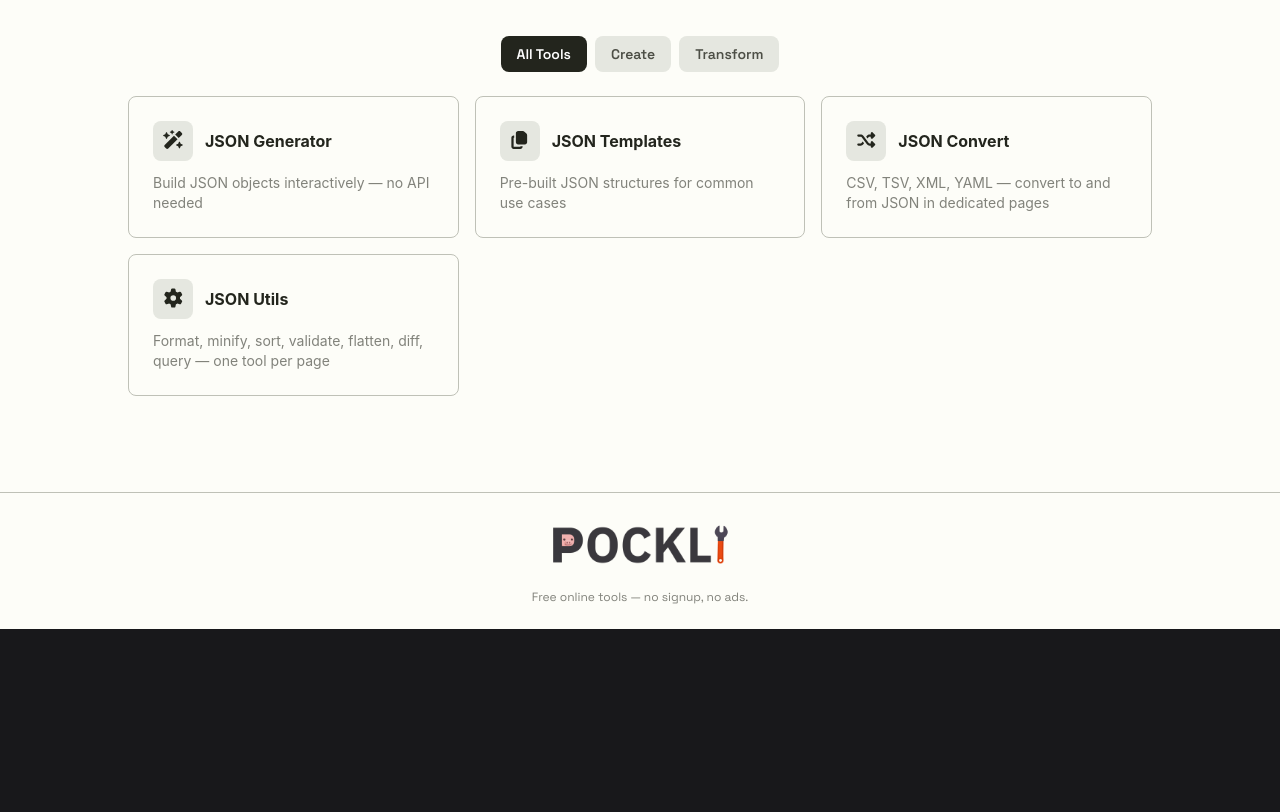
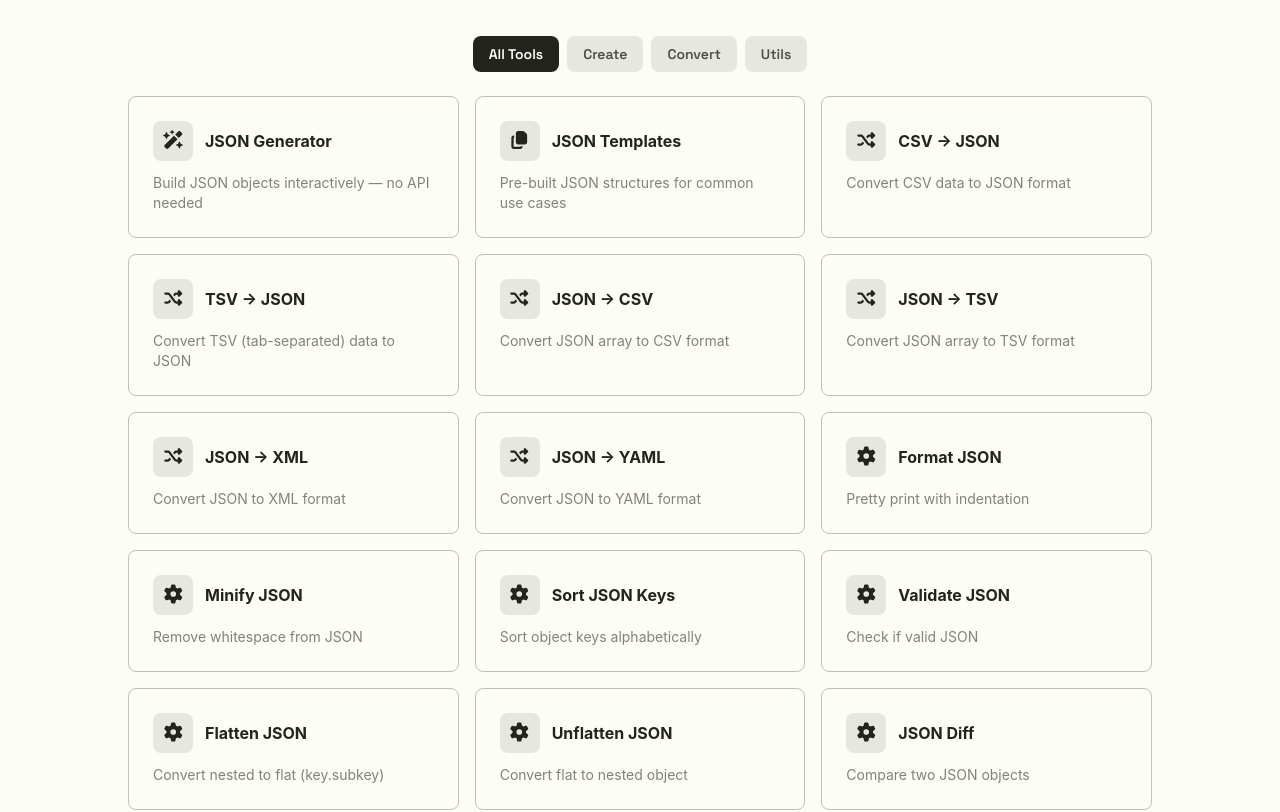
Before and after one commit to luis-sagx/pockly, an Angular app in the folder json/: page / in a window 1280 px wide. Shown: the part 380-1192 px from the top of the page. Before the commit the page ends 1009 px from the top, so only its background shows below. Built offline with nearby package versions, Linux system fonts and the light colour scheme; a web font is replaced by a local one.

Commit message:
feat: update tool categories and add new conversion utilities

```diff
--- a/json/src/app/components/pages/home/home.html
+++ b/json/src/app/components/pages/home/home.html
@@ -48,15 +48,26 @@
       Create
     </button>
     <button
-      (click)="setFilter('transform')"
+      (click)="setFilter('convert')"
       [class]="
-        filter() === 'transform'
+        filter() === 'convert'
           ? 'bg-olive-deep text-white'
           : 'bg-olive-lightSage text-olive-ink hover:bg-olive-cream hover:text-posthog-orange'
       "
       class="px-4 py-2 text-sm font-semibold transition-all rounded-lg"
     >
-      Transform
+      Convert
+    </button>
+    <button
+      (click)="setFilter('utils')"
+      [class]="
+        filter() === 'utils'
+          ? 'bg-olive-deep text-white'
+          : 'bg-olive-lightSage text-olive-ink hover:bg-olive-cream hover:text-posthog-orange'
+      "
+      class="px-4 py-2 text-sm font-semibold transition-all rounded-lg"
+    >
+      Utils
     </button>
   </div>
 
--- a/json/src/app/components/pages/home/home.ts
+++ b/json/src/app/components/pages/home/home.ts
@@ -21,10 +21,10 @@ interface Tool {
 export class Home implements OnInit {
   private seo = inject(SeoService);
 
-  // Signal para el filtro actual
   filter = signal<string>('all');
 
   tools: Tool[] = [
+    // Create
     {
       id: 'generator',
       label: 'JSON Generator',
@@ -41,21 +41,121 @@ export class Home implements OnInit {
       description: 'Pre-built JSON structures for common use cases',
       category: 'create',
     },
+
+    // Convert
     {
-      id: 'convert',
-      label: 'JSON Convert',
-      path: '/convert',
+      id: 'csv2json',
+      label: 'CSV → JSON',
+      path: '/convert/csv-to-json',
       icon: 'shuffle',
-      description: 'CSV, TSV, XML, YAML — convert to and from JSON in dedicated pages',
-      category: 'transform',
+      description: 'Convert CSV data to JSON format',
+      category: 'convert',
     },
     {
-      id: 'utils',
-      label: 'JSON Utils',
-      path: '/utils',
+      id: 'tsv2json',
+      label: 'TSV → JSON',
+      path: '/convert/tsv-to-json',
+      icon: 'shuffle',
+      description: 'Convert TSV (tab-separated) data to JSON',
+      category: 'convert',
+    },
+    {
+      id: 'json2csv',
+      label: 'JSON → CSV',
+      path: '/convert/json-to-csv',
+      icon: 'shuffle',
+      description: 'Convert JSON array to CSV format',
+      category: 'convert',
+    },
+    {
+      id: 'json2tsv',
+      label: 'JSON → TSV',
+      path: '/convert/json-to-tsv',
+      icon: 'shuffle',
+      description: 'Convert JSON array to TSV format',
+      category: 'convert',
+    },
+    {
+      id: 'json2xml',
+      label: 'JSON → XML',
+      path: '/convert/json-to-xml',
+      icon: 'shuffle',
+      description: 'Convert JSON to XML format',
+      category: 'convert',
+    },
+    {
+      id: 'json2yaml',
+      label: 'JSON → YAML',
+      path: '/convert/json-to-yaml',
+      icon: 'shuffle',
+      description: 'Convert JSON to YAML format',
+      category: 'convert',
+    },
+
+    // Utils
+    {
+      id: 'format',
+      label: 'Format JSON',
+      path: '/utils/format',
       icon: 'settings',
-      description: 'Format, minify, sort, validate, flatten, diff, query — one tool per page',
-      category: 'transform',
+      description: 'Pretty print with indentation',
+      category: 'utils',
+    },
+    {
+      id: 'minify',
+      label: 'Minify JSON',
+      path: '/utils/minify',
+      icon: 'settings',
+      description: 'Remove whitespace from JSON',
+      category: 'utils',
+    },
+    {
+      id: 'sort',
+      label: 'Sort JSON Keys',
+      path: '/utils/sort',
+      icon: 'settings',
+      description: 'Sort object keys alphabetically',
+      category: 'utils',
+    },
+    {
+      id: 'validate',
+      label: 'Validate JSON',
+      path: '/utils/validate',
+      icon: 'settings',
+      description: 'Check if valid JSON',
+      category: 'utils',
+    },
+    {
+      id: 'flatten',
+      label: 'Flatten JSON',
+      path: '/utils/flatten',
+      icon: 'settings',
+      description: 'Convert nested to flat (key.subkey)',
+      category: 'utils',
+    },
+    {
+      id: 'unflatten',
+      label: 'Unflatten JSON',
+      path: '/utils/unflatten',
+      icon: 'settings',
+      description: 'Convert flat to nested object',
+      category: 'utils',
+    },
+    {
+      id: 'diff',
+      label: 'JSON Diff',
+      path: '/utils/diff',
+      icon: 'settings',
+      description: 'Compare two JSON objects',
+      category: 'utils',
+    },
+    {
+      id: 'query',
+      label: 'JSON Query',
+      path: '/utils/query',
+      icon: 'settings',
+      description: 'Extract values with JSONPath',
+      category: 'utils',
     },
   ];
 
@@ -64,18 +164,14 @@ export class Home implements OnInit {
     if (currentFilter === 'all') {
       return this.tools;
     }
-    const categoryMap: Record<string, string> = {
-      create: 'create',
-      transform: 'transform',
-    };
-    return this.tools.filter((tool) => tool.category === categoryMap[currentFilter]);
+    return this.tools.filter((tool) => tool.category === currentFilter);
   });
 
   ngOnInit() {
     this.seo.setMeta({
       title: 'JSON Tools - Free Online JSON Utilities',
       description:
-        'Free online JSON tools: generator, templates, convert, and utils. No signup required.',
+        'Free online JSON tools: generator, templates, converters (CSV, TSV, XML, YAML), and utilities (format, minify, validate, diff, query). No signup required.',
     });
   }
 
```
